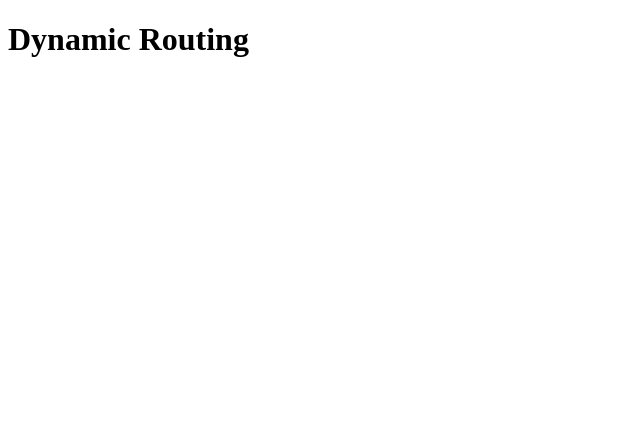
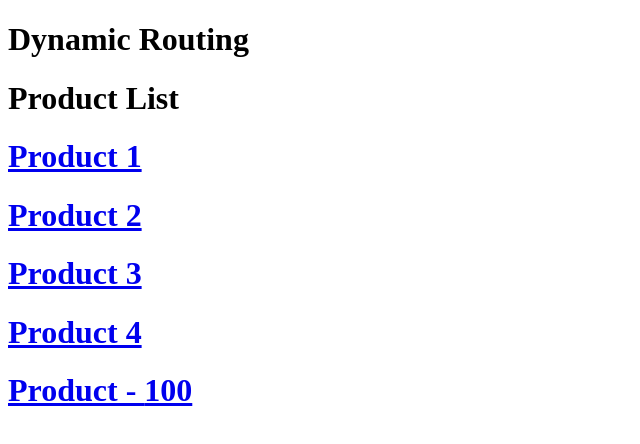
Before and after one commit to Prashantkry/svelteKit, a SvelteKit app: page /DynamicRouting in a window 1280 px wide. Shown: the top 444 px of the page, without its empty margins (0-640 px from the left). Built offline with nearby package versions, Linux system fonts and the light colour scheme.

Commit message:
till Dynamic routing using anchor tag

```diff
--- a/src/routes/DynamicRouting/+page.svelte
+++ b/src/routes/DynamicRouting/+page.svelte
@@ -1 +1,12 @@
 <h1>Dynamic Routing</h1>
+
+<!-- Dynamic Routing of all product is created -->
+<script>
+    export let productId = 100
+</script>
+<h1>Product List</h1>
+<h1><a href="/DynamicRouting/1">Product 1</a></h1>
+<h1><a href="/DynamicRouting/2">Product 2</a></h1>
+<h1><a href="/DynamicRouting/3">Product 3</a></h1>
+<h1><a href="/DynamicRouting/4">Product 4</a></h1>
+<h1><a href={`/DynamicRouting/${productId}`}>Product - {productId}</a></h1>
```
Also changed, not shown: src/routes/DynamicRouting/[productId]/+page.svelte (line endings or trailing spaces).
